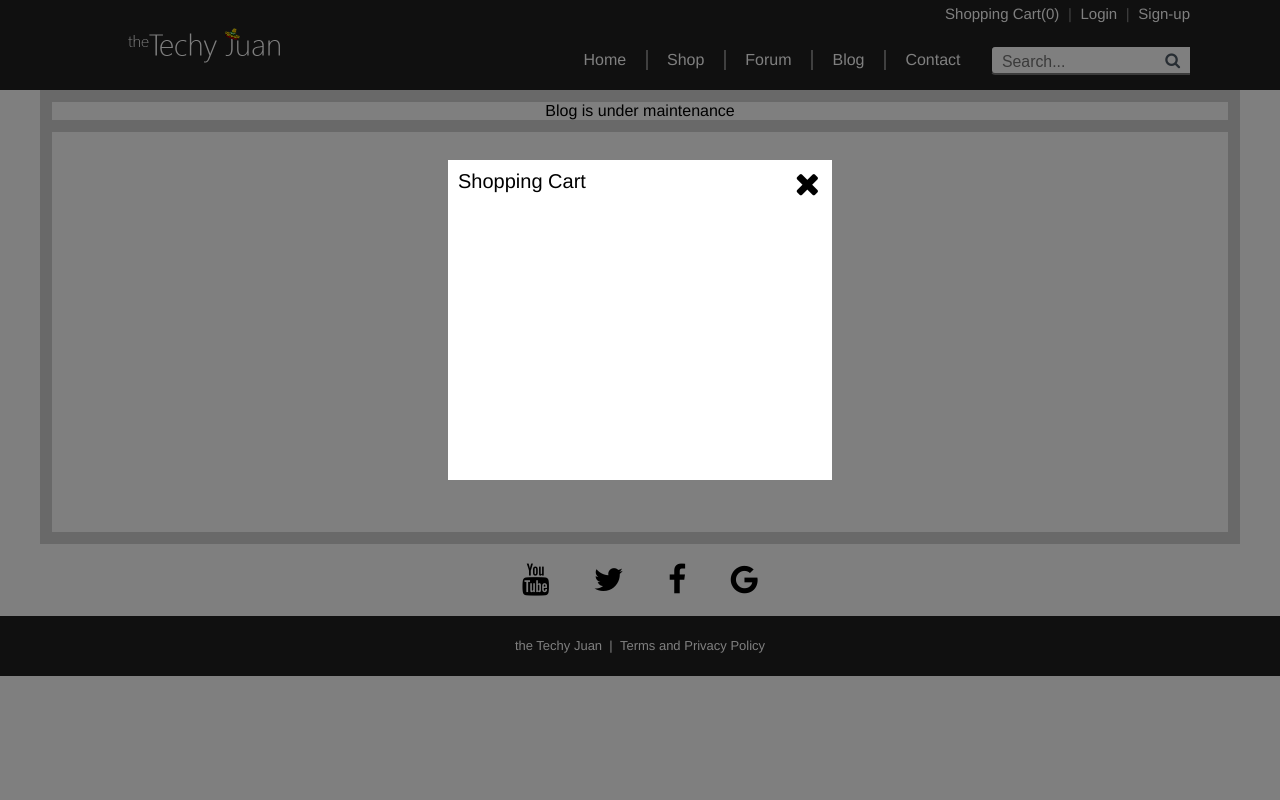
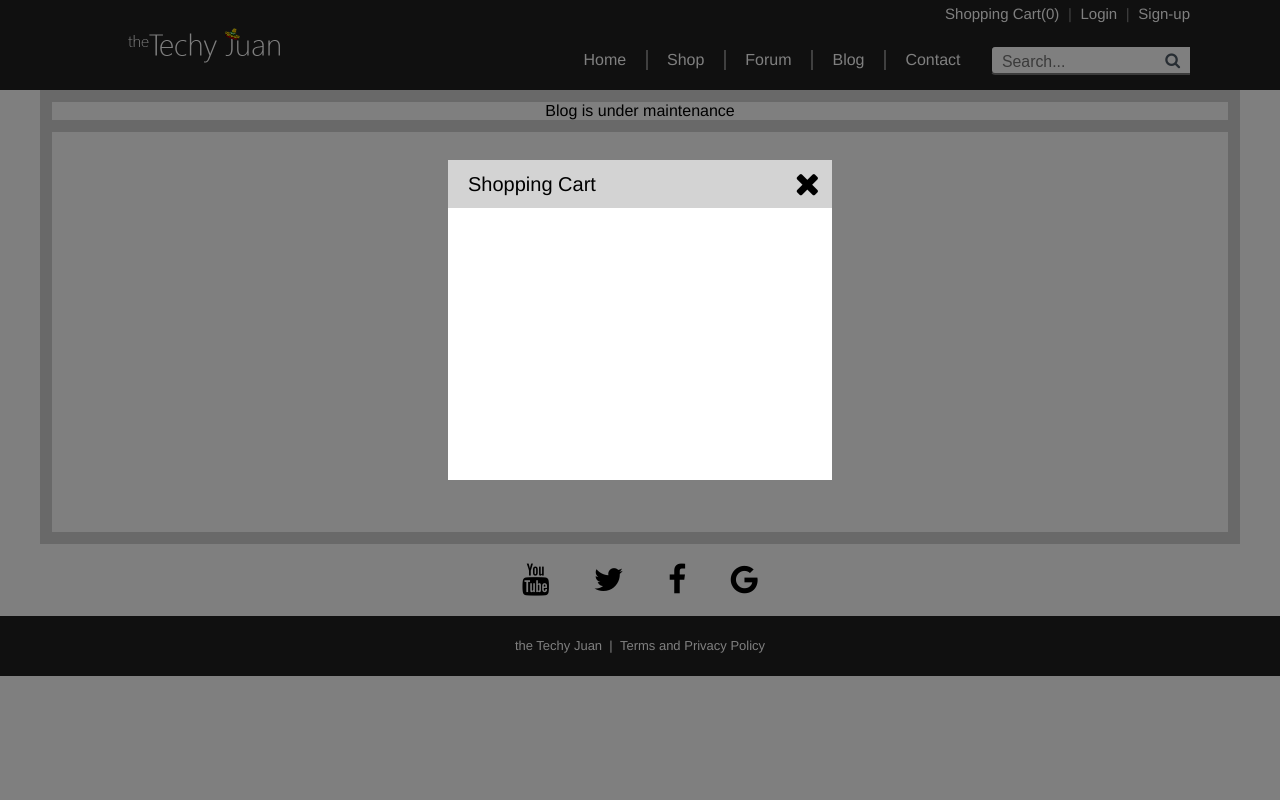
Before and after one commit to jamesanderson9182/the-techy-juan, a PHP site: page /blog.php?popup=cart in a window 1280 px wide. Run offline with PHP 8.4, Linux system fonts and the light colour scheme.

Commit message:
Removed terms and conditions in footer and added it to new Popup concept

```diff
--- a/css/master.css
+++ b/css/master.css
@@ -271,6 +271,7 @@
 		font-size:13px;
 		display: inline-block;
 		padding:22px 0;
+		text-decoration: none;
 	}
 /*/////////////////////////////////////////
 	SOCIAL MEDIA
@@ -672,7 +673,6 @@
 	width:100%;height:100%;
 	background-color:white;
 	width:30%;height:40%;
-	text-align: center;
 	overflow: hidden;
 }
 #popup-exit{
@@ -689,17 +689,19 @@
 }
 #popup-title-container{
 	position:relative;
+	background-color: lightgrey;
 }
 #popup-title{
-	padding:10px;
+	padding:13px 0 12px 20px;
 	display: block;
 	font-size:20px;
 	text-align: left;
 }
 #popup-content{
 	position: relative;
-	width:100%;height:100%;
-	overflow: hidden;
+	width:100%;
+	overflow-x: hidden;
+	overflow-y: scroll;
 }
 @media only screen and (max-width: 960px){
 	#popup{
--- a/includes/foot.php
+++ b/includes/foot.php
@@ -6,7 +6,7 @@
     <span><i class="fa fa-google fa-2x" aria-hidden="true"></i></span>
 </div>
 <div class="footer">
-    <a class="footer-title">the Techy Juan&nbsp;&nbsp;|</a><a class="footer-title terms-and-privacy">&nbsp;&nbsp;Terms
+    <a class="footer-title">the Techy Juan&nbsp;&nbsp;|</a><a href="?popup=terms" class="footer-title terms-and-privacy">&nbsp;&nbsp;Terms
         and Privacy Policy</a>
     <div class="terms">
         <div class="terms-close"></div>
--- a/js/main.js
+++ b/js/main.js
@@ -52,14 +52,6 @@ mainJquery( document ).ready(function($) {
 
 	});
 
-	$(".terms-and-privacy").click(function() {
-    	$(".terms").css('display','block');
-    	$('html,body').scrollTop(0);
-	});
-	$(".terms-close").click(function() {
-    	$(".terms").css('display','none');
-	});
-
     function Get(yourUrl){
         var Httpreq = new XMLHttpRequest(); // a new request
         Httpreq.open("GET",yourUrl,false);
--- a/js/popup.js
+++ b/js/popup.js
@@ -0,0 +1,7 @@
+var popupScripts = jQuery.noConflict();
+
+popupScripts( document ).ready(function($) {
+	$contentHeight = $("#popup").height() - $("#popup-title-container").height();
+	console.log($contentHeight);
+	$("#popup-content").css('height', $contentHeight);
+});
```
Also changed, not shown: popup/terms.php (added, +48 -0 lines).
